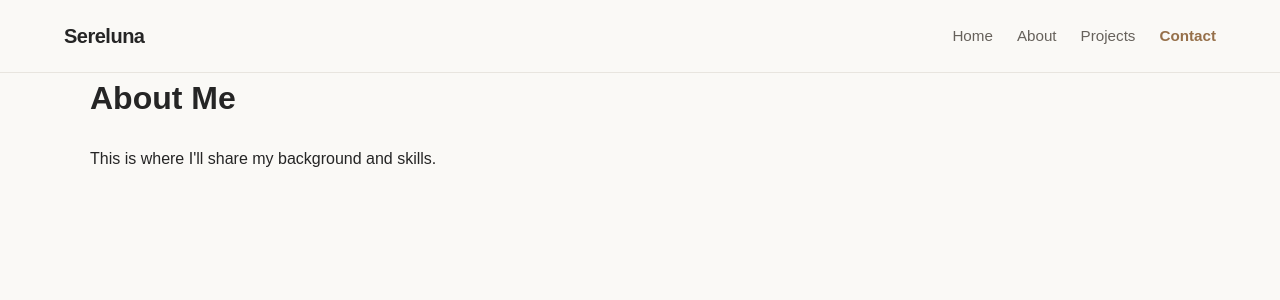
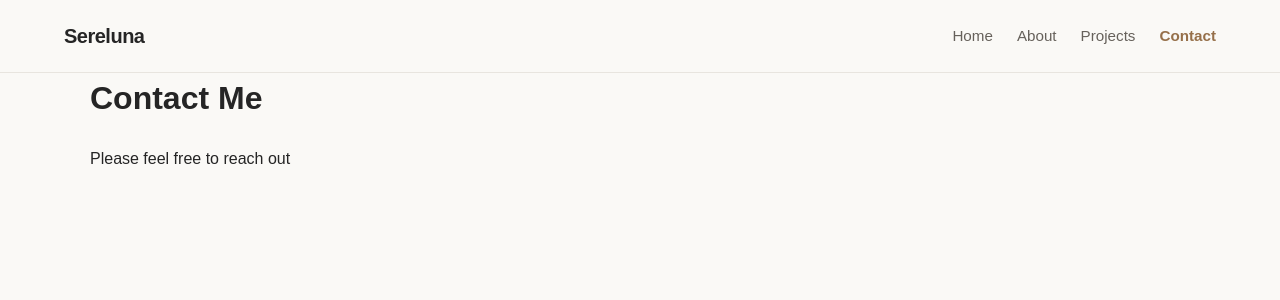
Before and after one commit to Snyder-F8/FRIDAH_NZOMO_PORTFOLIO, a React (Vite) app in the folder client/: page /contact in a window 1280 px wide. Shown: the top 300 px of the page. Built offline with nearby package versions, Linux system fonts and the light colour scheme.

Commit message:
Changes in Contact details

```diff
--- a/client/src/pages/Contact.jsx
+++ b/client/src/pages/Contact.jsx
@@ -1,8 +1,8 @@
 export default function Contact() {
   return (
     <main className="container">
-      <h1>About Me</h1>
-      <p>This is where I'll share my background and skills.</p>
+      <h1>Contact Me</h1>
+      <p>Please feel free to reach out</p>
     </main>
   );
 }
```
